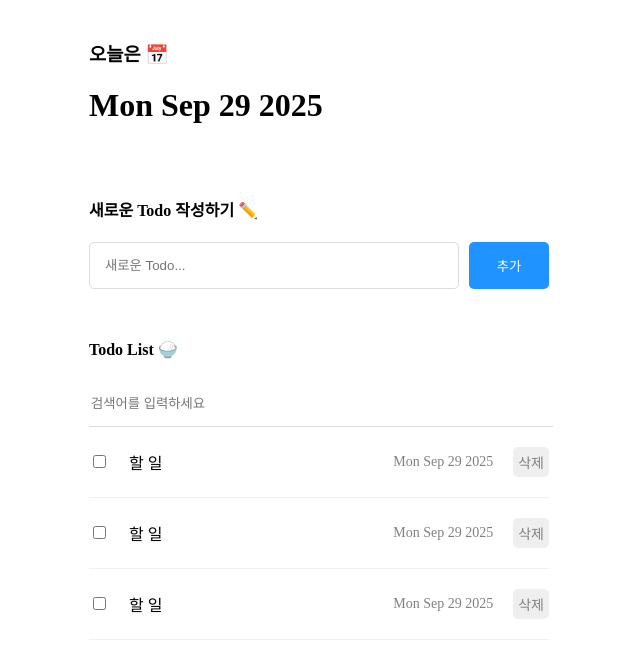
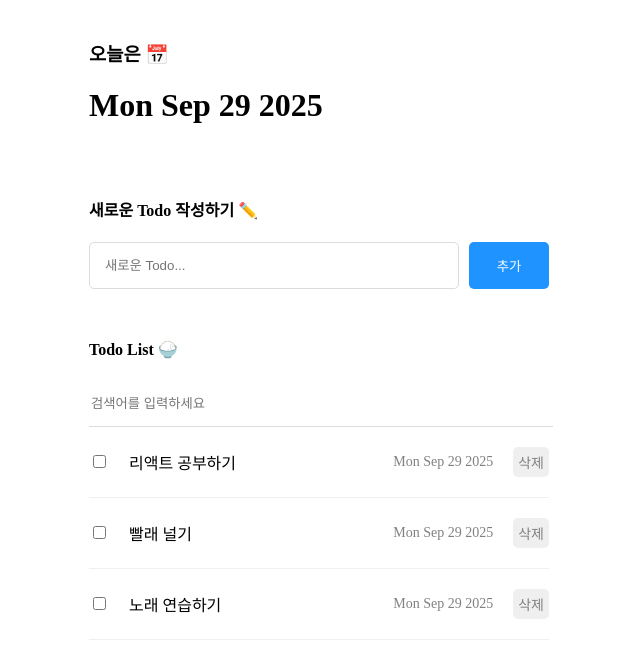
Before and after one commit to gyojincompany/react_todolist_project-20250929, a React (Create React App) app: page / in a window 1280 px wide. Shown: the top 658 px of the page, without its empty margins (321-961 px from the left). Built offline with nearby package versions, Linux system fonts and the light colour scheme.

Commit message:
새로운 할일 리스트에 추가하기 완료

```diff
--- a/src/App.js
+++ b/src/App.js
@@ -2,13 +2,52 @@
 import Header from './component/Header';
 import TodoEditor from './component/TodoEditor';
 import TodoList from './component/TodoList';
+import { useRef, useState } from 'react';
 
 function App() {
+
+  const mockTodo = [
+    {
+      id: 0,
+      isDone: false,
+      content : "리액트 공부하기",
+      creatDate : new Date().getTime(),
+    },
+    {
+      id: 1,
+      isDone: false,
+      content : "빨래 널기",
+      creatDate : new Date().getTime(),
+    },
+    {
+      id: 2,
+      isDone: false,
+      content : "노래 연습하기",
+      creatDate : new Date().getTime(),
+    }
+  ];
+
+  const [todo, setTodo] = useState(mockTodo);
+
+  const idRef = useRef(3); //초깃값이 3인 ref객체 생성하여 idRef에 저장
+
+  function onCreate(content) { //추가 버튼이 클릭되면 실행될 이벤트 핸들러
+    const newItem = {
+      id: idRef.current, //idRef가 현재 저장하고 있는 값을 불러옴
+      content,//content:"밥먹기"
+      idDone : false,
+      creatDate : new Date().getTime()
+    };
+    setTodo([newItem, ...todo]);//[...todo, newItem]->[{id0},{id1},{id2},{id3}]
+    //newItem->할일 객체를 생성한 후 idRef값을 1증가
+    idRef.current += 1;
+  }
+
   return (
     <div className="App">
       <Header />
-      <TodoEditor />
-      <TodoList />
+      <TodoEditor onCreate={onCreate} />
+      <TodoList todo={todo} />
     </div>
   );
 }
--- a/src/component/TodoEditor.js
+++ b/src/component/TodoEditor.js
@@ -1,12 +1,38 @@
+import { useRef, useState } from "react";
 import "./TodoEditor.css";
 
-function TodoEditor() {
+function TodoEditor({onCreate}) {
+
+    const [content, setContent] = useState("");
+    const inputRef = useRef();
+
+    function onChangeContent(e) {
+        setContent(e.target.value); //유저가 입력한 할일 텍스트
+        //console.log(e.target.value);
+    }
+
+    function onSubmit() {
+        if(!content) { //참이면 빈칸""으로 들어옴
+            alert("할일은 반드시 내용이 필수입니다.");
+            inputRef.current.focus();
+            return;
+        }
+        onCreate(content);
+        setContent(""); //할일 입력창 초기화
+    }
+
+    function onKeyDown(e) {
+        if(e.keyCode === 13) {//엔터키 코드->13->참이면 엔터키가 눌림
+            onSubmit();
+        }
+    }
+
     return (
         <div className="TodoEditor">
             <h4>새로운 Todo 작성하기 ✏️</h4>
             <div className="editor_wrapper">
-                <input placeholder="새로운 Todo..." />
-                <button>추가</button>
+                <input ref={inputRef} value={content} onKeyDown={onKeyDown} onChange={onChangeContent} placeholder="새로운 Todo..." />
+                <button onClick={onSubmit}>추가</button>
             </div>
         </div>
     );
--- a/src/component/TodoItem.js
+++ b/src/component/TodoItem.js
@@ -1,12 +1,12 @@
 import "./TodoItem.css"
 
-function TodoItem() {
+function TodoItem({id, content, isDone, createDate}) {
     return (
         <div className="TodoItem">
             <div className="checkbox_col">
-                <input type="checkbox" />
+                <input type="checkbox" checked={isDone} />
             </div>
-            <div className="title_col">할 일</div>
+            <div className="title_col">{content}</div>
             <div className="date_col">{new Date().toDateString()}</div>
             <div className="btn_col">
                 <button>삭제</button>
--- a/src/component/TodoList.js
+++ b/src/component/TodoList.js
@@ -1,15 +1,18 @@
 import "./TodoList.css"
 import TodoItem from "./TodoItem";
 
-function TodoList() {
+function TodoList({todo}) {
     return (
         <div className="TodoList">
             <h4>Todo List 🍚</h4>
             <input className="searchbar" placeholder="검색어를 입력하세요" />
             <div className="list_wrapper">
-                <TodoItem />
-                <TodoItem />
-                <TodoItem />
+      {/* todoItem을 3번 반복해서 출력 */}
+      {/* {id, isDone, content, creatDate}  */}
+      {/* {id, isDone, content, creatDate} -> props로 TodoItem 컴포넌트에 전달  */}
+                {todo.map((it) => (
+                    <TodoItem {...it} />
+                ))}
             </div>
         </div>
     );
```
